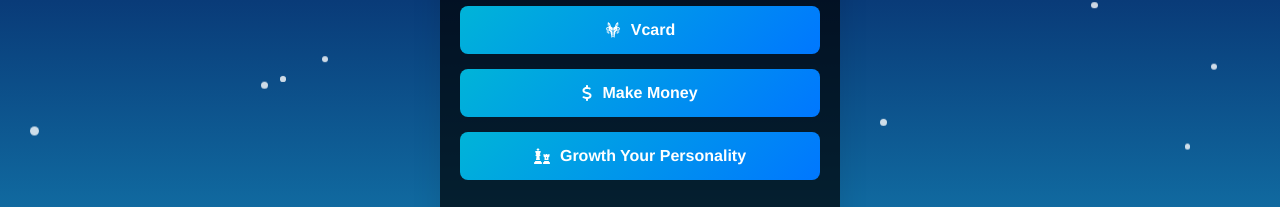
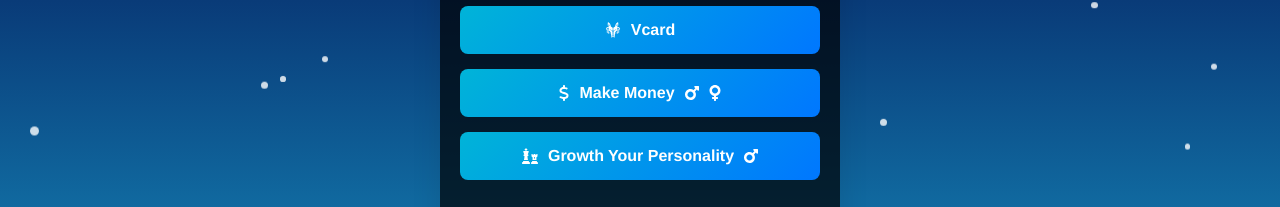
Before and after one commit to marouananouar/Deb, a plain HTML site: page index.html in a window 1280 px wide. Shown: the part 260-467 px from the top of the page. Drawn offline with Linux system fonts and the light colour scheme.

Commit message:
Update index.html

```diff
--- a/index.html
+++ b/index.html
@@ -27,8 +27,8 @@
 
     <div class="links-section">
   <a href="https://marouananouar.github.io/vcard/" target="_blank" class="link"><i class="fa-brands fa-wolf-pack-battalion"></i> Vcard</a>
-  <a href="https://marouananouar.github.io/paper/" target="_blank" class="link"><i class="fa-solid fa-dollar-sign"></i> Make Money</a>
-  <a href="https://marouananouar.github.io/paper/info.html" target="_blank" class="link"><i class="fa-solid fa-chess"></i> Growth Your Personality</a>
+  <a href="https://marouananouar.github.io/paper/" target="_blank" class="link"><i class="fa-solid fa-dollar-sign"></i> Make Money <i class="fa-solid fa-mars"></i><i class="fa-solid fa-venus"></i></a>
+  <a href="https://marouananouar.github.io/paper/info.html" target="_blank" class="link"><i class="fa-solid fa-chess"></i> Growth Your Personality <i class="fa-solid fa-mars"></i></a>
 </div>
 
 
```
